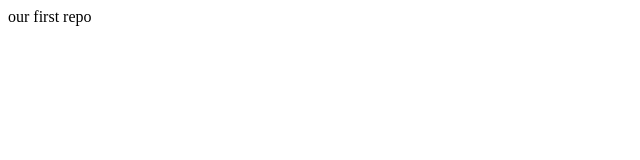
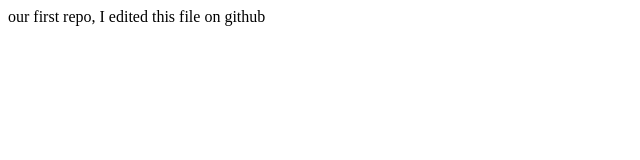
Before and after one commit to ghersigaston/Testing2019, a website: page index.html in a window 1280 px wide. Shown: the whole page, without its empty margins (0-640 px from the left). Drawn offline with Linux system fonts and the light colour scheme.

Commit message:
Update index.html

```diff
--- a/index.html
+++ b/index.html
@@ -5,6 +5,6 @@
     <title></title>
   </head>
   <body>
-    our first repo
+    our first repo, I edited this file on github
   </body>
 </html>
```
